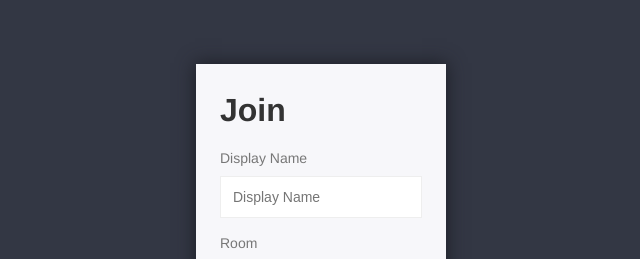
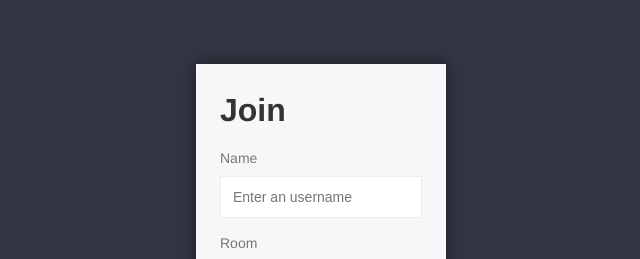
Before and after one commit to FlavienGr/chat-app, a website: page public/index.html in a window 1280 px wide. Shown: the part 175-434 px from the top of the page, 319-959 px from the left. Drawn offline with Linux system fonts and the light colour scheme.

Commit message:
modif readme 2 and index.html

```diff
--- a/public/index.html
+++ b/public/index.html
@@ -13,11 +13,11 @@
       <div class="centered-form__box">
         <h1>Join</h1>
         <form action="/chat.html">
-          <label>Display Name</label>
+          <label>Name</label>
           <input
             type="text"
             name="username"
-            placeholder="Display Name"
+            placeholder="Enter an username"
             required
           />
           <label>Room</label>
```
Also changed, not shown: README.md.
